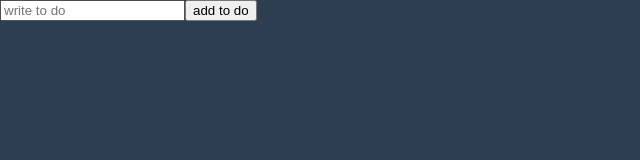
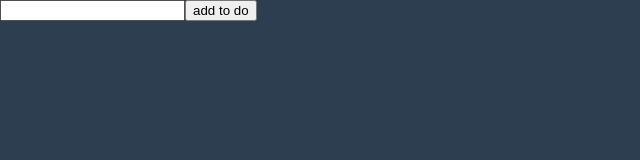
Before and after one commit to hijunglit/watflix, a React (Create React App) app: page / in a window 1280 px wide. Shown: the top 160 px of the page, without its empty margins (0-640 px from the left). Built offline with nearby package versions, Linux system fonts and the light colour scheme.

Commit message:
set to do

```diff
--- a/package.json
+++ b/package.json
@@ -22,6 +22,7 @@
     "react-apexcharts": "^1.4.1",
     "react-dom": "^18.2.0",
     "react-helmet": "^6.1.0",
+    "react-hook-form": "^7.51.2",
     "react-router-dom": "^6.22.3",
     "react-scripts": "5.0.1",
     "recoil": "^0.7.7",
--- a/src/ToDoList.tsx
+++ b/src/ToDoList.tsx
@@ -1,21 +1,31 @@
-import { eventNames } from "process";
-import React, { FormEvent, useState } from "react";
+import React, { useState } from "react";
+import { SubmitHandler, useForm } from "react-hook-form";
+import styled from "styled-components";
+
+const ErrorMessage = styled.span`
+  color: #fff;
+`;
+
+type IForm = {
+  todo: string;
+};
 
 function ToDoList() {
-  const [todo, setTodo] = useState("");
-  const onChange = (event: React.FormEvent<HTMLInputElement>) => {
-    const {
-      currentTarget: { value },
-    } = event;
-    setTodo(value);
+  const {
+    register,
+    handleSubmit,
+    setValue,
+    formState: { errors },
+  } = useForm<IForm>();
+  const submitHandler = (data: IForm) => {
+    console.log(data);
+    setValue("todo", "");
   };
-  const onSubmit = (event: React.FormEvent<HTMLFormElement>) => {
-    event.preventDefault();
-    console.log(todo);
-  };
+  console.log(errors);
+
   return (
-    <form onSubmit={onSubmit}>
-      <input type='text' onChange={onChange} placeholder='write to do' />
+    <form onSubmit={handleSubmit(submitHandler)}>
+      <input {...register("todo", { required: "write to do" })} />
       <button>add to do</button>
     </form>
   );
```
Also changed, not shown: 1 other file (tests, documents, lock files or other folders).
